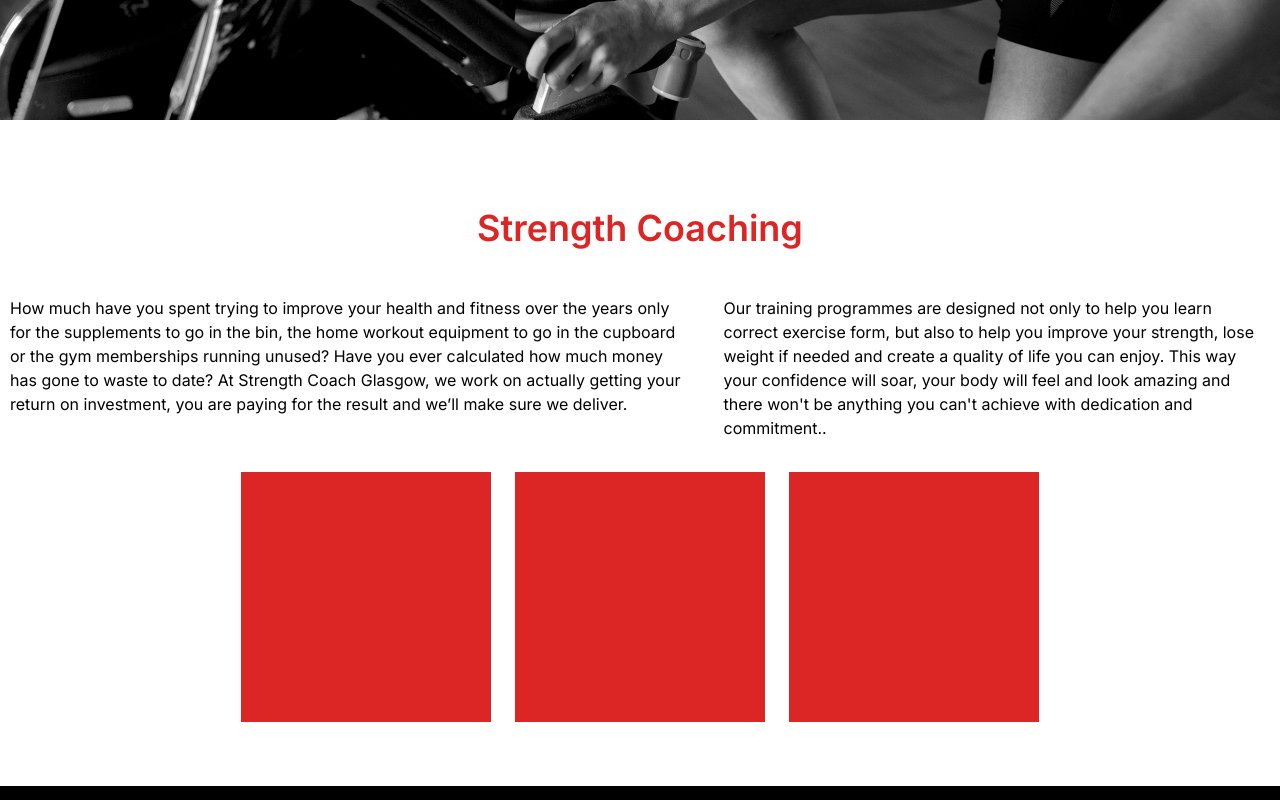
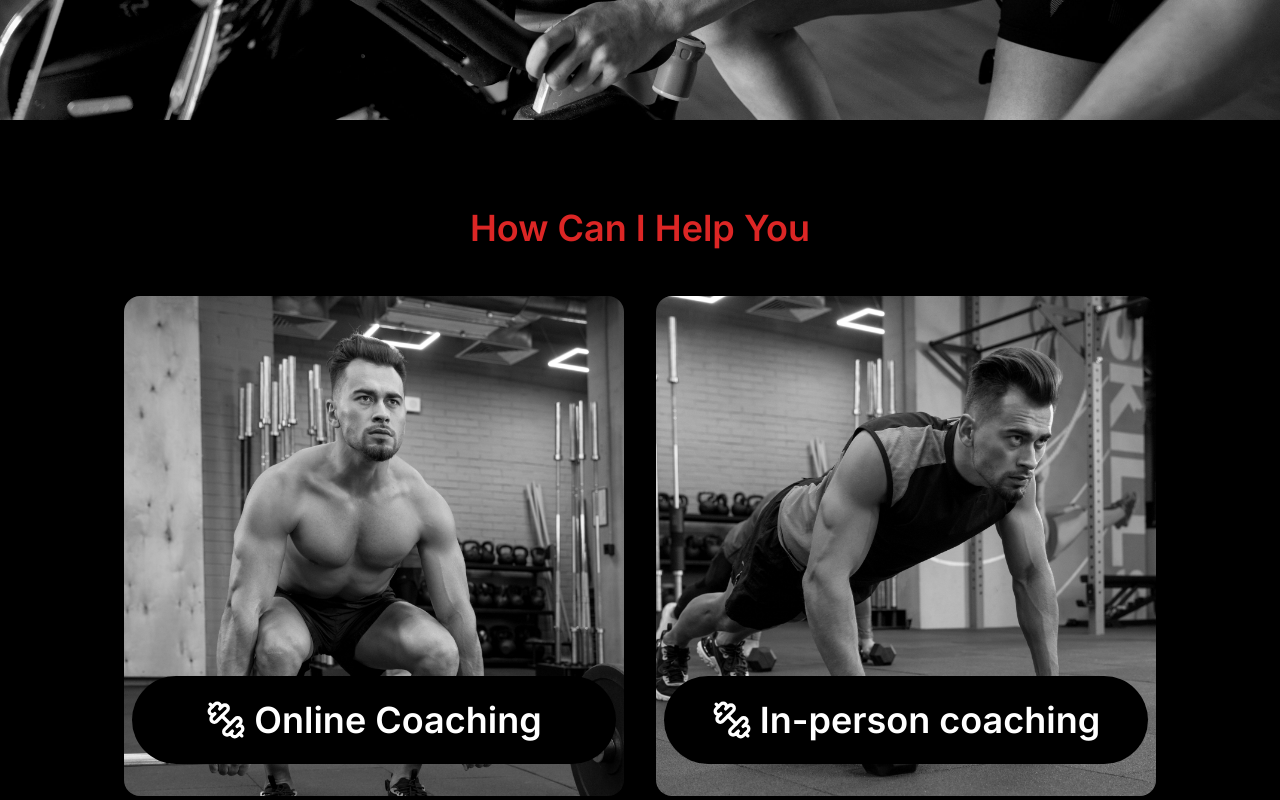
Before and after one commit to SaiThihaK/Ko-Myo-Min-Htun-Personal-Trainner, a Next.js app: page / in a window 1280 px wide. Shown: the part 680-1480 px from the top of the page. Built offline with nearby package versions, Linux system fonts and the light colour scheme.

Commit message:
remove about section

```diff
--- a/src/container/home/about/index.tsx
+++ /dev/null
@@ -1,40 +0,0 @@
-import Header from "@/components/shared/header";
-import Wrapper from "@/components/wrapper";
-
-const About = () => {
-  return (
-    <div className="bg-white text-black bg-fixed">
-      <Wrapper>
-        <Header>Strength Coaching</Header>
-        <div className="flex flex-col w-full gap-6 mt-6 h-full ">
-          <div className="h-full gap-4 md:gap-[2rem] flex flex-col md:flex-row">
-            <div>
-              How much have you spent trying to improve your health and fitness
-              over the years only for the supplements to go in the bin, the home
-              workout equipment to go in the cupboard or the gym memberships
-              running unused? Have you ever calculated how much money has gone
-              to waste to date? At Strength Coach Glasgow, we work on actually
-              getting your return on investment, you are paying for the result
-              and we’ll make sure we deliver.
-            </div>
-            <div>
-              ​Our training programmes are designed not only to help you learn
-              correct exercise form, but also to help you improve your strength,
-              lose weight if needed and create a quality of life you can enjoy.
-              This way your confidence will soar, your body will feel and look
-              amazing and there won't be anything you can't achieve with
-              dedication and commitment..
-            </div>
-          </div>
-        </div>
-        <div className="flex flex-col mt-[2rem] gap-6 justify-center md:flex-row">
-          <div className=" w-full md:w-[250px] aspect-square bg-primary"></div>
-          <div className=" w-full md:w-[250px] aspect-square bg-primary"></div>
-          <div className=" w-full md:w-[250px] aspect-square bg-primary"></div>
-        </div>
-      </Wrapper>
-    </div>
-  );
-};
-
-export default About;
--- a/src/container/home/index.tsx
+++ b/src/container/home/index.tsx
@@ -1,5 +1,4 @@
 import { FC } from "react";
-import About from "./about";
 import Contact from "./contact";
 import Hero from "./hero";
 import Service from "./service";
@@ -8,7 +7,6 @@
   return (
     <>
       <Hero />
-      <About />
       <Service />
       <Contact />
     </>
```
